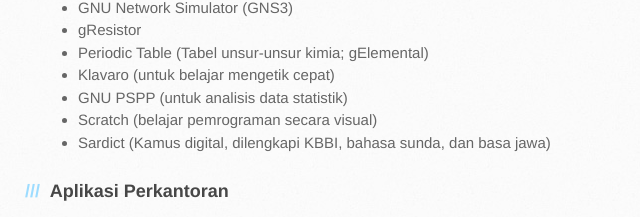
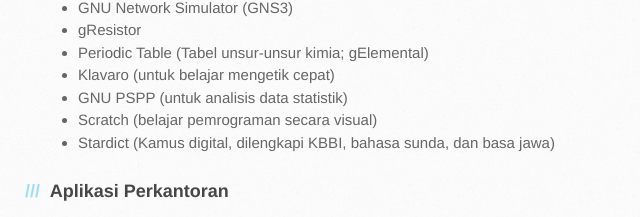
Before and after one commit to smktika/tios, a plain HTML site: page index.html in a window 1280 px wide. Shown: the part 834-1051 px from the top of the page, 112-752 px from the left. Drawn offline with Linux system fonts and the light colour scheme.

Commit message:
Sardict -> Stardict

```diff
--- a/index.html
+++ b/index.html
@@ -62,7 +62,7 @@
 <li>Klavaro (untuk belajar mengetik cepat)</li>
 <li>GNU PSPP (untuk analisis data statistik)</li>
 <li>Scratch (belajar pemrograman secara visual)</li>
-<li>Sardict (Kamus digital, dilengkapi KBBI, bahasa sunda, dan basa jawa)</li>
+<li>Stardict (Kamus digital, dilengkapi KBBI, bahasa sunda, dan basa jawa)</li>
 </ul>
 
 <h3>
```
